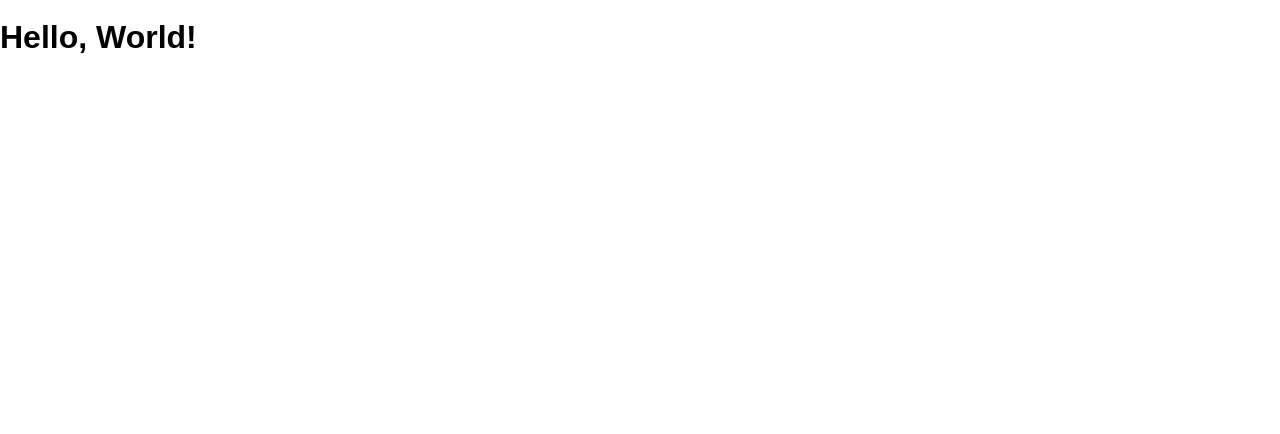
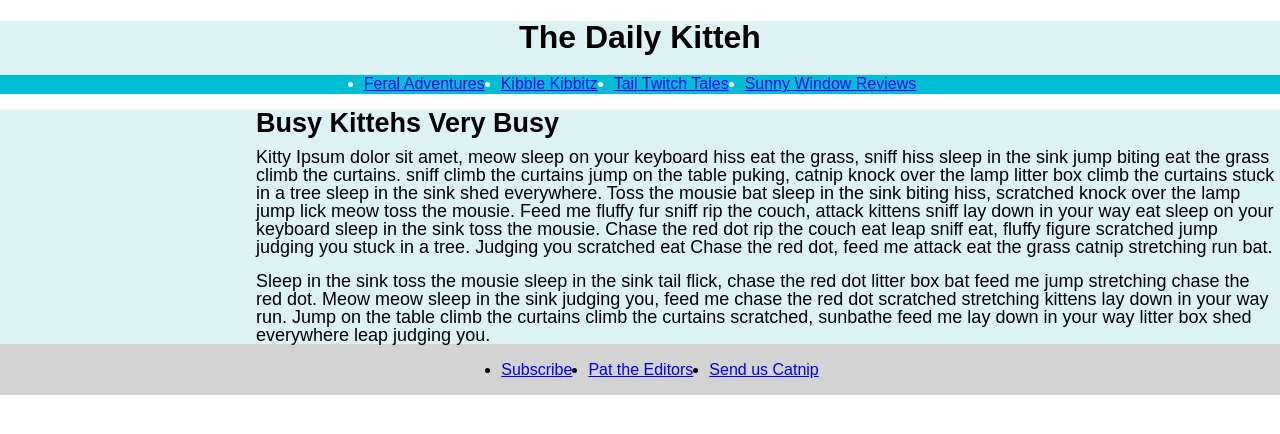
Before and after one commit to SShipton/flexbox-flexing, a website: page public/index.html in a window 1280 px wide. Drawn offline with Linux system fonts and the light colour scheme.

Commit message:
Added basic styling

```diff
--- a/public/index.html
+++ b/public/index.html
@@ -8,6 +8,53 @@
     <link rel="stylesheet" href="/screen.css" />
   </head>
   <body>
-    <h1 class="hello-world">Hello, World!</h1>
+    <header class="titleAndBody">
+      <h1>The Daily Kitteh</h1>
+      <ul class="firstSetOfLinks">
+        <li><a href="#">Feral Adventures</a></li>
+        <li><a href="#">Kibble Kibbitz</a></li>
+        <li><a href="#">Tail Twitch Tales</a></li>
+        <li><a href="#">Sunny Window Reviews</a></li>
+      </ul>
+    </header>
+    <article class="titleAndBody">
+      <article class="bodyHeaderAndBody">
+        <header class="bodyHeader">
+          Busy Kittehs Very Busy
+        </header>
+        <article class="body">
+          <article class="firstBodyParagraph">
+            Kitty Ipsum dolor sit amet, meow sleep on your keyboard hiss eat the
+            grass, sniff hiss sleep in the sink jump biting eat the grass climb
+            the curtains. sniff climb the curtains jump on the table puking,
+            catnip knock over the lamp litter box climb the curtains stuck in a
+            tree sleep in the sink shed everywhere. Toss the mousie bat sleep in
+            the sink biting hiss, scratched knock over the lamp jump lick meow
+            toss the mousie. Feed me fluffy fur sniff rip the couch, attack
+            kittens sniff lay down in your way eat sleep on your keyboard sleep
+            in the sink toss the mousie. Chase the red dot rip the couch eat
+            leap sniff eat, fluffy figure scratched jump judging you stuck in a
+            tree. Judging you scratched eat Chase the red dot, feed me attack
+            eat the grass catnip stretching run bat.
+          </article>
+          <article class="secondBodyParagraph">
+            Sleep in the sink toss the mousie sleep in the sink tail flick,
+            chase the red dot litter box bat feed me jump stretching chase the
+            red dot. Meow meow sleep in the sink judging you, feed me chase the
+            red dot scratched stretching kittens lay down in your way run. Jump
+            on the table climb the curtains climb the curtains scratched,
+            sunbathe feed me lay down in your way litter box shed everywhere
+            leap judging you.
+          </article>
+        </article>
+      </article>
+    </article>
+    <footer>
+      <ul>
+        <li><a href="#">Subscribe</a></li>
+        <li><a href="#">Pat the Editors</a></li>
+        <li><a href="#">Send us Catnip</a></li>
+      </ul>
+    </footer>
   </body>
 </html>
--- a/public/screen.css
+++ b/public/screen.css
@@ -10,3 +10,54 @@ body {
   margin: 0;
   min-height: 100%;
 }
+
+h1 {
+  text-align: center;
+}
+
+ul {
+  text-align: center;
+  display: flex;
+  justify-content: center;
+}
+
+li+li {
+  margin-left: 1rem;
+}
+
+footer ul {
+  color: black;
+}
+
+header ul {
+  color: white;
+  background-color: #00bfd5;
+  padding: .1rem 0 .1rem 0;
+}
+
+footer {
+  background-color: #d3d3d3;
+  padding: .1rem 0 .1rem 0;
+}
+
+.titleAndBody {
+  background-color: #ddf2f3;
+}
+
+.bodyHeader {
+  margin-bottom: .7rem;
+  font-weight: bold;
+  font-size: 27px;
+}
+
+.body {
+  font-size: 18px;
+}
+
+.firstBodyParagraph {
+  margin-bottom: 1rem;
+}
+
+.bodyHeaderAndBody {
+  margin-left: 16rem;
+}
```
